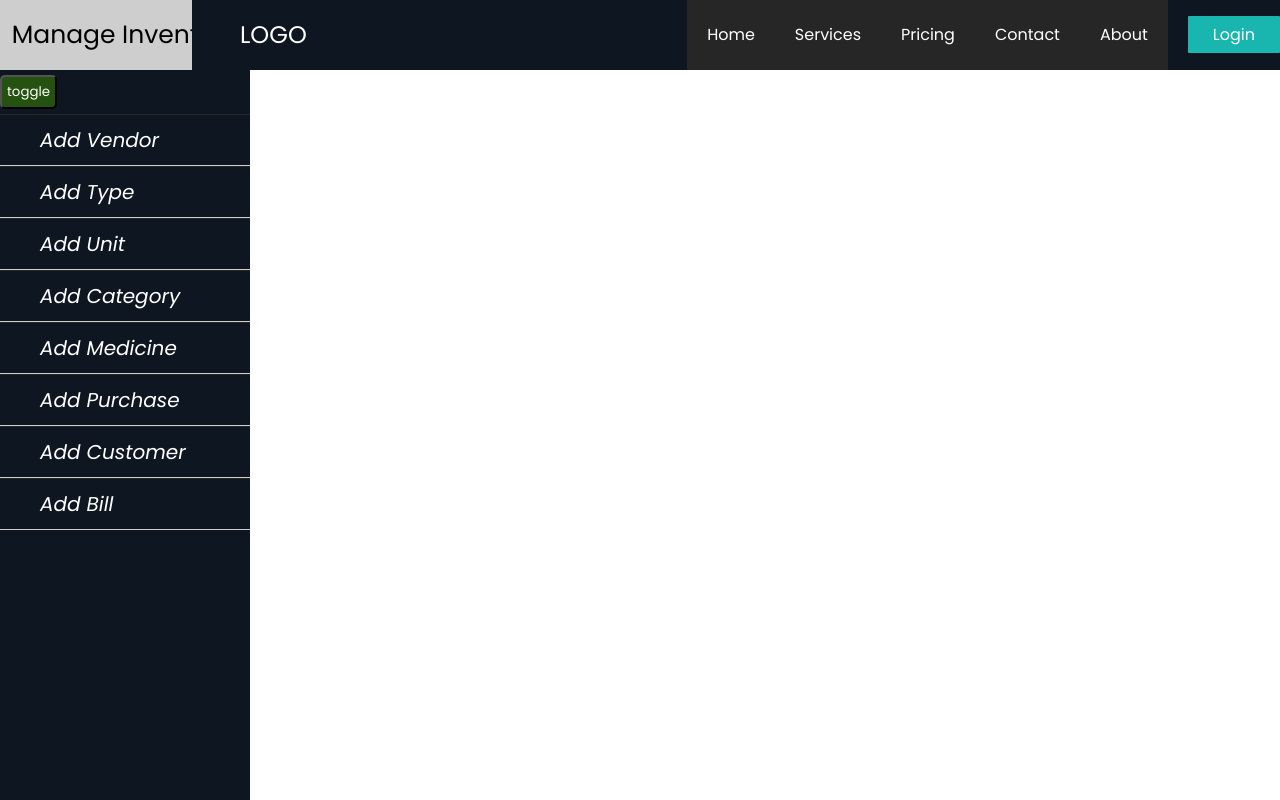
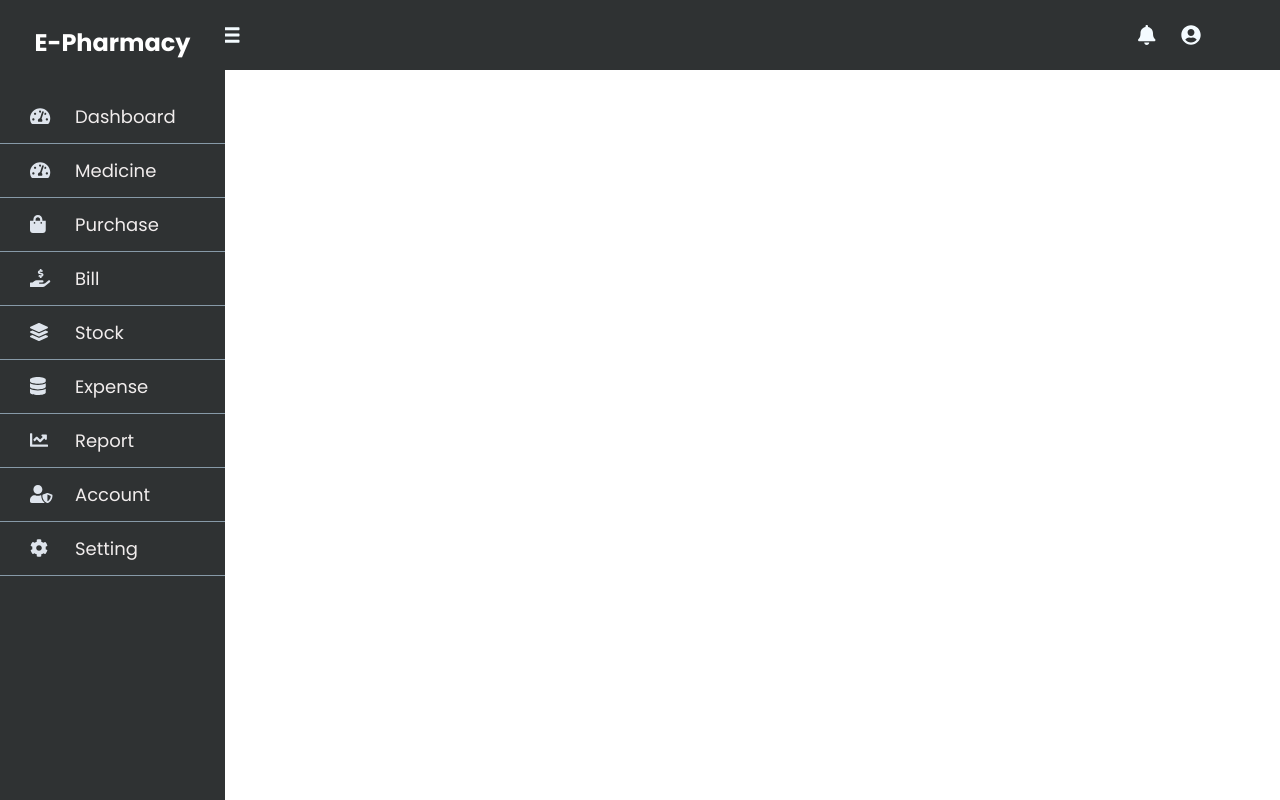
Before and after one commit to tanjimulislam55/pharmacy-frontend, a React (Create React App) app: page / in a window 1280 px wide. Built offline with nearby package versions, Linux system fonts and the light colour scheme.

Commit message:
fix: total Layout folder has been updated with bug fixing

```diff
--- a/src/components/Layout/Layout.jsx
+++ b/src/components/Layout/Layout.jsx
@@ -1,14 +1,18 @@
+import { SidebarProvider } from '../../contexts/sidebarContext'
 import classes from './Layout.module.css'
 import Navbar from './Navbar/Navbar'
 import Sidebar from './Sidebar/Sidebar'
 
-export default function Layout() {
+export default function Layout({ children }) {
     return (
-        <div className={classes.layout}>
-            <Sidebar />
-            <div className={classes.container}>
-                <Navbar />
+        <SidebarProvider>
+            <div className={classes.layout}>
+                <Sidebar />
+                <div className={classes.container}>
+                    <Navbar />
+                    {children}
+                </div>
             </div>
-        </div>
+        </SidebarProvider>
     )
 }
--- a/src/components/Layout/Layout.module.css
+++ b/src/components/Layout/Layout.module.css
@@ -1,3 +1,20 @@
+/* .layout {
+    display: grid;
+    grid-template-columns: minmax(0, 15%) minmax(0, 85%);
+} */
+
+.container {
+    width: 100%;
+}
+
+* {
+    list-style: none;
+    text-decoration: none;
+    margin: 0;
+    padding: 0;
+    box-sizing: border-box;
+}
+
 .layout {
     display: grid;
     grid-template-columns: minmax(0, 15%) minmax(0, 85%);
--- a/src/components/Layout/Navbar/Navbar.jsx
+++ b/src/components/Layout/Navbar/Navbar.jsx
@@ -1,36 +1,29 @@
-import React from 'react'
+import { faBars, faBell, faUserCircle } from '@fortawesome/free-solid-svg-icons'
+import { FontAwesomeIcon } from '@fortawesome/react-fontawesome'
+import React, { useContext } from 'react'
 import { Link } from 'react-router-dom'
+import { SidebarContext } from '../../../contexts/sidebarContext'
 import classes from './Navbar.module.css'
 
 const Navbar = () => {
+    const { isOpenSidebar, setIsOpenSidebar } = useContext(SidebarContext)
     return (
-        <div className={classes.navigation}>
-            <div className={classes.navcontainer}>
-                <div className={classes.logo}>
-                    <Link to="#">Logo</Link>
+        <div className={classes.nav}>
+            <div className={classes.topNavbar}>
+                <div className={classes.hamburger}>
+                    <Link onClick={() => setIsOpenSidebar(!isOpenSidebar)} to="#">
+                        <FontAwesomeIcon icon={faBars} />
+                    </Link>
                 </div>
-                <div className={classes.login}>
-                    <Link to="#">Login</Link>
+
+                <div className={classes.navList}>
+                    <Link to="#">
+                        <FontAwesomeIcon icon={faBell} />
+                    </Link>
+                    <Link to="#">
+                        <FontAwesomeIcon icon={faUserCircle} />
+                    </Link>
                 </div>
-                <nav>
-                    <ul className={classes.navlist}>
-                        <li>
-                            <Link to="#">Home</Link>
-                        </li>
-                        <li>
-                            <Link to="#">Services</Link>
-                        </li>
-                        <li>
-                            <Link to="#">Pricing</Link>
-                        </li>
-                        <li>
-                            <Link to="#">Contact</Link>
-                        </li>
-                        <li>
-                            <Link to="#">About</Link>
-                        </li>
-                    </ul>
-                </nav>
             </div>
         </div>
     )
--- a/src/components/Layout/Navbar/Navbar.module.css
+++ b/src/components/Layout/Navbar/Navbar.module.css
@@ -1,66 +1,36 @@
-.navigation {
-    height: 70px;
-    background: rgb(14, 23, 33);
-    position: relative;
+.nav {
+    width: 100%;
+    transition: all 0.5s ease;
 }
 
-.logo {
-    position: absolute;
-    padding-left: 2em;
-    float: left;
-    line-height: 70px;
-    text-transform: uppercase;
-    font-size: 1.5em;
+.nav .topNavbar {
+    background: rgb(47, 50, 51);
+    height: 70px;
+    display: flex;
+    align-items: center;
+    padding: 0 30px;
 }
 
-.logo a {
-    color: #ffffff;
-    text-decoration: none;
+.nav .topNavbar .hamburger a {
+    font-size: 20px;
+    color: #f4fbff;
 }
 
-.login {
-    position: relative;
-    padding-left: 20px;
-    float: right;
-    line-height: 70px;
-    font-size: 1em;
+.nav .topNavbar .hamburger a:hover {
+    color: #a2ecff;
 }
 
-.login a {
-    color: #ffff;
-    text-decoration: none;
-    background-color: rgb(24, 182, 174);
-    padding: 7px 25px;
-    border-radius: 1px;
+.nav .topNavbar .navList {
+    margin-left: 85%;
+    display: flex;
 }
 
-.navcontainer {
-    /* max-width: 1300px; */
-    margin: 0 auto;
+.nav .topNavbar .navList a {
+    font-size: 20px;
+    color: #f4fbff;
+    padding-left: 25px;
 }
 
-nav {
-    float: right;
+.nav .topNavbar .navList a:hover {
+    color: #a2ecff;
 }
-
-nav ul {
-    list-style: none;
-    margin: 0;
-    padding: 0;
-}
-nav ul li {
-    float: left;
-    position: relative;
-}
-
-nav a {
-    display: block;
-    padding: 0 20px;
-    line-height: 70px;
-    background: #262626;
-    color: #ffffff;
-    text-decoration: none;
-}
-nav a {
-    color: #ffffff;
-}
--- a/src/components/Layout/Sidebar/Sidebar.jsx
+++ b/src/components/Layout/Sidebar/Sidebar.jsx
@@ -1,59 +1,89 @@
+import {
+    faChartLine,
+    faCog,
+    faDatabase,
+    faHandHoldingUsd,
+    faLayerGroup,
+    faShoppingBag,
+    faTachometerAlt,
+    faUserShield,
+} from '@fortawesome/free-solid-svg-icons'
+import { FontAwesomeIcon } from '@fortawesome/react-fontawesome'
 import { useContext } from 'react'
 import { Link } from 'react-router-dom'
 import { SidebarContext } from '../../../contexts/sidebarContext'
 import classes from './Sidebar.module.css'
 
 export default function Sidebar() {
-    const { isOpenSidebar, setIsOpenSidebar } = useContext(SidebarContext)
-    console.log(isOpenSidebar)
+    const { isOpenSidebar } = useContext(SidebarContext)
+
     const sideBarItems = [
         {
-            text: 'Add Vendor',
-            endpoint: 'add_vendor',
+            text: 'Dashboard',
+            endpoint: 'vendor',
+            icon: <FontAwesomeIcon icon={faTachometerAlt} />,
         },
         {
-            text: 'Add Type',
-            endpoint: 'add_type',
+            text: 'Medicine',
+            endpoint: 'type',
+            icon: <FontAwesomeIcon icon={faTachometerAlt} />,
         },
         {
-            text: 'Add Unit',
-            endpoint: 'add_unit',
+            text: 'Purchase',
+            endpoint: 'purchase',
+            icon: <FontAwesomeIcon icon={faShoppingBag} />,
         },
         {
-            text: 'Add Category',
-            endpoint: 'add_category',
+            text: 'Bill',
+            endpoint: 'bill',
+            icon: <FontAwesomeIcon icon={faHandHoldingUsd} />,
         },
         {
-            text: 'Add Medicine',
-            endpoint: 'add_medicine',
+            text: 'Stock',
+            endpoint: 'stock',
+            icon: <FontAwesomeIcon icon={faLayerGroup} />,
         },
         {
-            text: 'Add Purchase',
-            endpoint: 'add_purchase',
+            text: 'Expense',
+            endpoint: 'expense',
+            icon: <FontAwesomeIcon icon={faDatabase} />,
         },
         {
-            text: 'Add Customer',
-            endpoint: 'add_customer',
+            text: 'Report',
+            endpoint: 'reports',
+            icon: <FontAwesomeIcon icon={faChartLine} />,
         },
         {
-            text: 'Add Bill',
-            endpoint: 'add_bill',
+            text: 'Account',
+            endpoint: 'account',
+            icon: <FontAwesomeIcon icon={faUserShield} />,
+        },
+        {
+            text: 'Setting',
+            endpoint: 'setting',
+            icon: <FontAwesomeIcon icon={faCog} />,
         },
     ]
 
     return (
-        <div className={!isOpenSidebar ? classes.sidebar : classes.sidebar_hide}>
-            <header>Manage Inventory</header>
-            <button onClick={() => setIsOpenSidebar(!isOpenSidebar)}>toggle</button>
+        <div>
+            <div className={!isOpenSidebar ? classes.sidebar : classes.sidebarHide}>
+                <div className={classes.logo}>
+                    <h2>E-Pharmacy</h2>
+                </div>
                 <ul>
+                    <li>
                         {sideBarItems.map((item, i) => (
                             <Link key={i} to={`/${item.endpoint}`}>
-                        <li>
-                            <i>{item.text}</i>
-                        </li>
+                                <span className={classes.icon}>
+                                    <i>{item.icon}</i>
+                                </span>
+                                {!isOpenSidebar && <span className={classes.item}>{item.text}</span>}
                             </Link>
                         ))}
+                    </li>
                 </ul>
+            </div>
         </div>
     )
 }
--- a/src/components/Layout/Sidebar/Sidebar.module.css
+++ b/src/components/Layout/Sidebar/Sidebar.module.css
@@ -1,38 +1,101 @@
 .sidebar {
-    left: 0;
-    width: 250px;
-    height: 100vh;
-    background: rgb(14, 23, 33);
+    background: rgb(47, 50, 51);
+    position: fixed;
+    width: 225px;
+    height: 100%;
+    padding: 20px 0;
 }
 
-.sidebar header {
-    font-size: 25px;
-    color: rgb(0, 0, 0);
+.sidebar .logo {
+    margin-bottom: 30px;
     text-align: center;
-    line-height: 70px;
-    background: rgb(206, 206, 206);
 }
 
-.sidebar ul i {
-    display: block;
-    line-height: 50px;
-    font-size: 20px;
-    color: rgb(255, 255, 255);
-    padding-left: 40px;
-    box-sizing: border-box;
-    border-bottom: 1px solid rgb(206, 206, 206);
-    border-top: 1px solid rgb(39, 40, 36);
-    transition: 0.4s;
+.sidebar .logo h2 {
+    color: #ffffff;
+    margin: 5px 0 5px;
 }
 
-ul li:hover i {
-    padding-left: 50px;
+.sidebar ul li a {
+    display: block;
+    padding: 13px 30px;
+    border-bottom: 1px solid #879aa8;
+    color: rgb(241, 237, 237);
+    font-size: 18px;
+    position: relative;
 }
 
-a {
-    text-decoration: none;
+.sidebar ul li .item {
+    margin-left: 15px;
 }
 
-.sidebar_hide {
-    display: none;
+.sidebar ul li a .icon {
+    color: #dee4ec;
+    width: 30px;
+    display: inline-block;
 }
+
+.sidebar ul li a:hover {
+    color: #0cb18d;
+    background: white;
+    border-right: 2px solid rgb(5, 68, 104);
+}
+
+.sidebar ul li a:hover .icon {
+    color: #0cb18d;
+}
+
+/* ...................................... */
+
+.sidebarHide {
+    background: rgb(47, 50, 51);
+    position: fixed;
+    width: 75px;
+    height: 100%;
+    padding: 20px 0;
+}
+
+.sidebarHide ul li a .icon {
+    color: #dee4ec;
+    width: 30px;
+    display: inline-block;
+}
+
+.sidebarHide .logo {
+    margin-bottom: 30px;
+    text-align: center;
+}
+
+.sidebarHide .logo h2 {
+    color: #ffffff;
+    margin: 5px 0 5px;
+}
+
+.sidebarHide ul li a {
+    display: block;
+    padding: 13px 30px;
+    border-bottom: 1px solid #879aa8;
+    color: rgb(241, 237, 237);
+    font-size: 18px;
+    position: relative;
+}
+
+.sidebarHide ul li .item {
+    margin-left: 15px;
+}
+
+.sidebarHide ul li a .icon {
+    color: #dee4ec;
+    width: 30px;
+    display: inline-block;
+}
+
+.sidebarHide ul li a:hover {
+    color: #0cb18d;
+    background: white;
+    border-right: 2px solid rgb(5, 68, 104);
+}
+
+.sidebarHide ul li a:hover .icon {
+    color: #0cb18d;
+}
```
Lines whose indentation alone changed are shown as unchanged.
